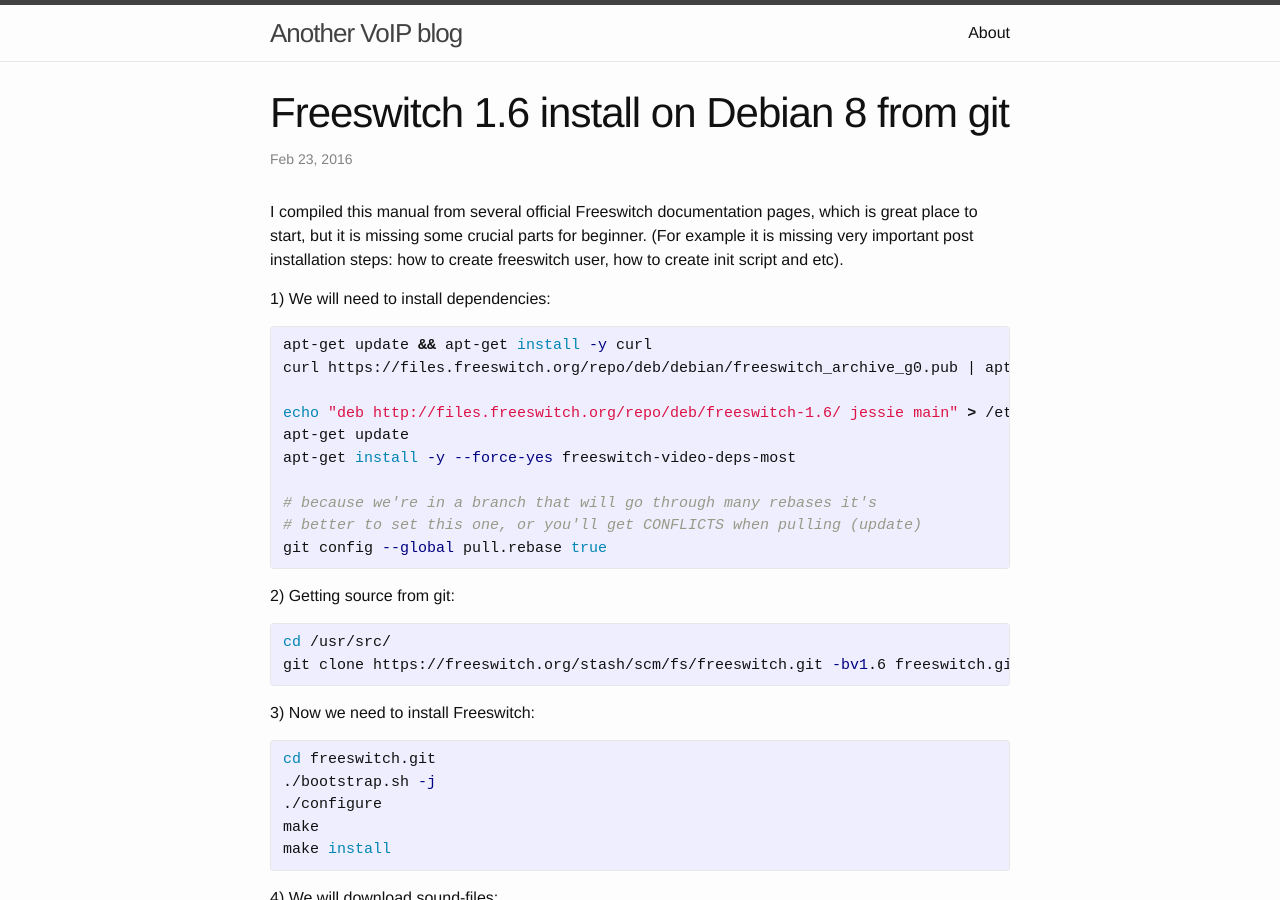
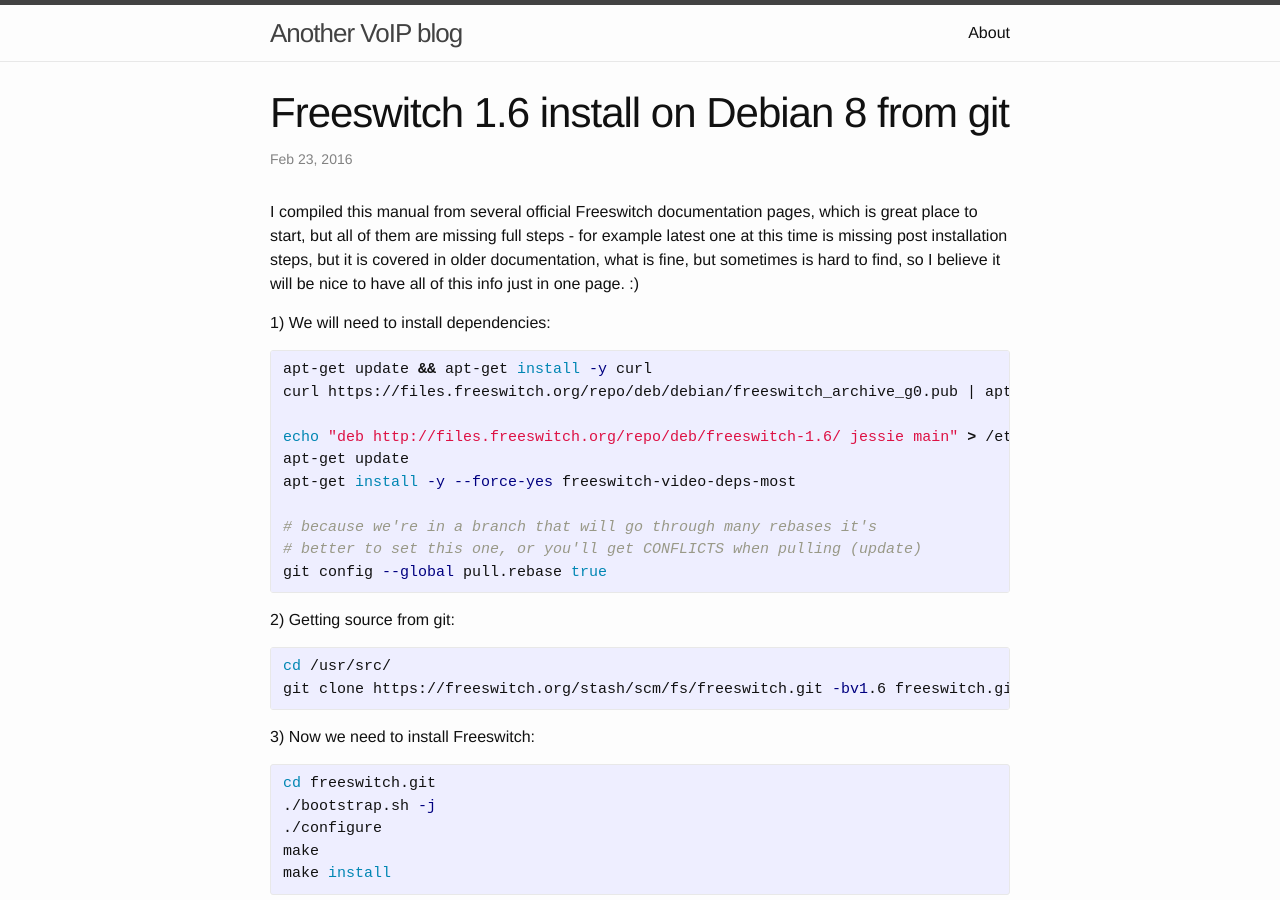
Before and after one commit to os11k/os11k.github.io, a Jekyll site: the page built from _posts/2016-02-23-freeswitch-1.6-install-on-debian-8-from-git.markdown, in a window 1280 px wide and 900 px high. Built offline with Jekyll 4.4.1, drawn with Linux system fonts in a browser that asks for light colours; comment, search, counter and statistics services are not loaded.

Commit message:
Updated intro

```diff
--- a/_posts/2016-02-23-freeswitch-1.6-install-on-debian-8-from-git.markdown
+++ b/_posts/2016-02-23-freeswitch-1.6-install-on-debian-8-from-git.markdown
@@ -5,8 +5,7 @@
 categories: jekyll update
 comments: true
 ---
-I compiled this manual from several official Freeswitch documentation pages, which is great place to start, but it is missing some crucial parts for beginner.
-(For example it is missing very important post installation steps: how to create freeswitch user, how to create init script and etc).
+I compiled this manual from several official Freeswitch documentation pages, which is great place to start, but all of them are missing full steps - for example latest one at this time is missing post installation steps, but it is covered in older documentation, what is fine, but sometimes is hard to find, so I believe it will be nice to have all of this info just in one page. :)
 
 1) We will need to install dependencies:
 {% highlight bash %}
```
